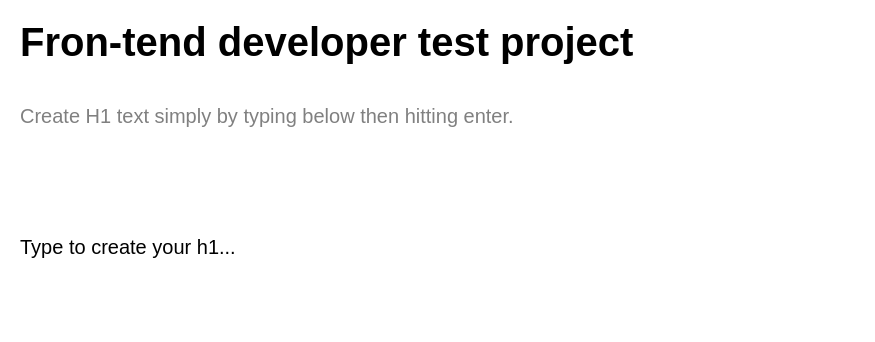
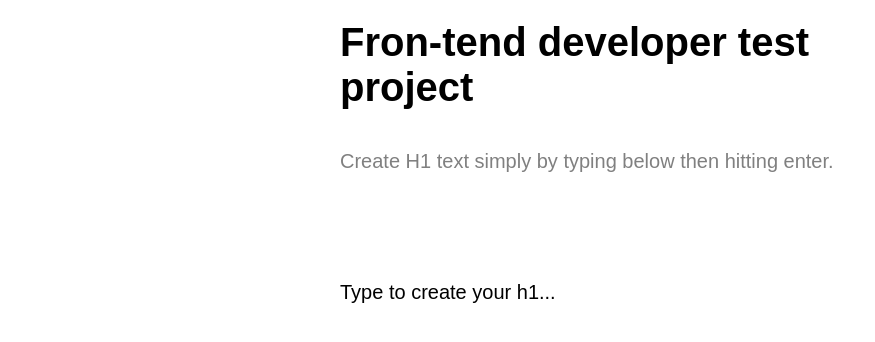
Before and after one commit to GabrielOchieng/h1-editor, a website: page index.html in a window 1280 px wide. Shown: the whole page, without its empty margins (0-875 px from the left). Drawn offline with Linux system fonts and the light colour scheme.

Commit message:
enhancing the responsiveness

```diff
--- a/index.css
+++ b/index.css
@@ -3,6 +3,11 @@
   margin: 0;
   box-sizing: border-box;
   font-family: Arial, sans-serif;
+}
+
+.container {
+  width: 50%;
+  margin: 0 auto;
 }
 
 .title {
@@ -40,7 +45,16 @@
 }
 
 /* Using media queries to adjust styles for different screen sizes to ensure responsiveness */
+@media (max-width: 1024px) {
+  .container {
+    width: 90%;
+  }
+}
+
 @media (max-width: 768px) {
+  .container {
+    width: 100%;
+  }
   .title {
     font-size: 32px;
     padding: 10px;
--- a/index.html
+++ b/index.html
@@ -7,8 +7,9 @@
     <title>H1 CREATOR</title>
   </head>
   <body>
+    <div class="container">
       <header>
-      <h1 class="title">Fron-tend developer test project</h1>
+        <h2 class="title">Fron-tend developer test project</h2>
       </header>
       <main>
         <p class="instruction">
@@ -21,6 +22,7 @@
           data-placeholder="Type to create your h1..."
         ></div>
       </main>
+    </div>
     <script src="script.js"></script>
   </body>
 </html>
```
Lines whose indentation alone changed are shown as unchanged.
